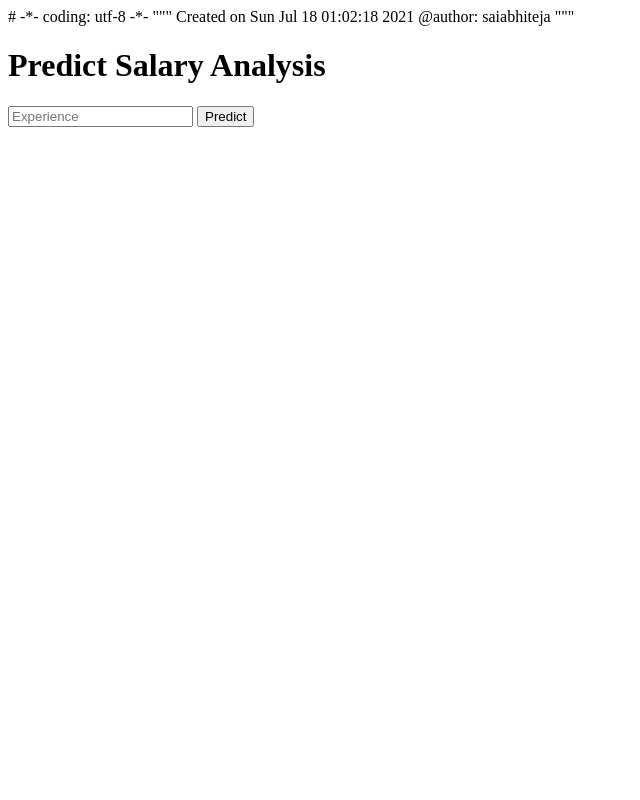
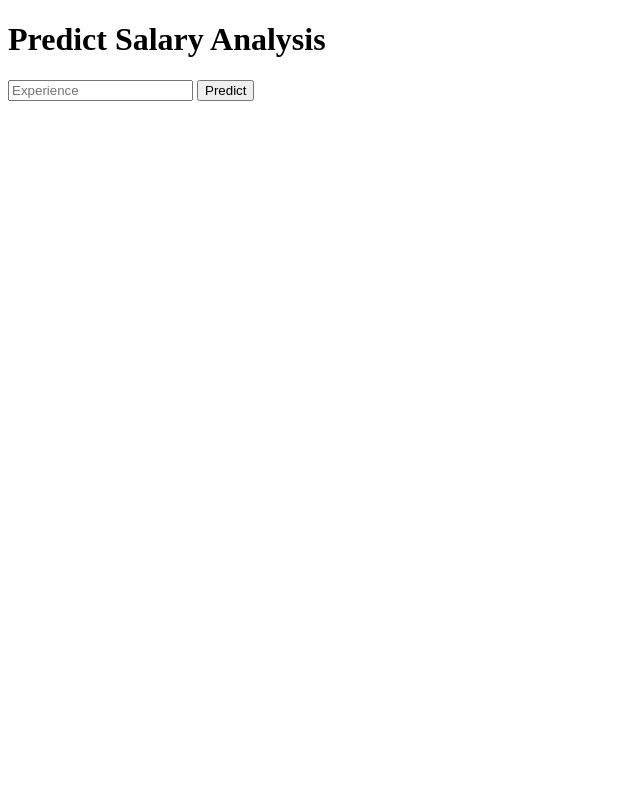
Before and after one commit to saiabhiteja/SalaryFinder, a Flask app: page / in a window 1280 px wide. Shown: the whole page, without its empty margins (0-640 px from the left). Run offline with Flask 2, Linux system fonts and the light colour scheme; parts of the project's set-up code (start-up, migrations or seed data) failed here and were passed over.

Commit message:
Update home.html

```diff
--- a/templates/home.html
+++ b/templates/home.html
@@ -1,16 +1,9 @@
-# -*- coding: utf-8 -*-
-"""
-Created on Sun Jul 18 01:02:18 2021
-
-@author: saiabhiteja
-"""
-
 <!DOCTYPE html>
 <html >
 <!--From https://codepen.io/frytyler/pen/EGdtg-->
 <head>
   <meta charset="UTF-8">
-  <title>ML API</title>
+  <title>SALRY finder</title>
   <link href='https://fonts.googleapis.com/css?family=Pacifico' rel='stylesheet' type='text/css'>
 <link href='https://fonts.googleapis.com/css?family=Arimo' rel='stylesheet' type='text/css'>
 <link href='https://fonts.googleapis.com/css?family=Hind:300' rel='stylesheet' type='text/css'>
```
